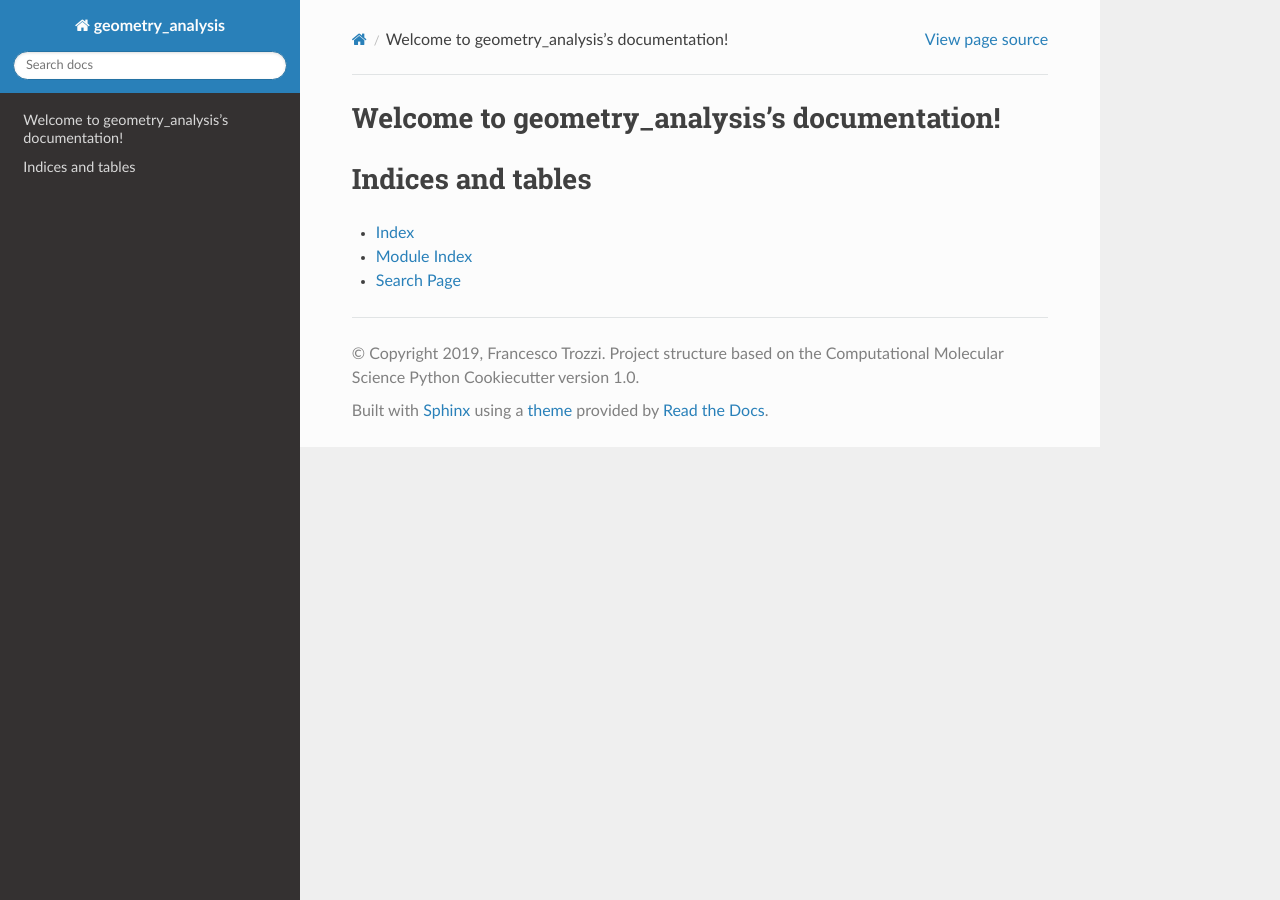
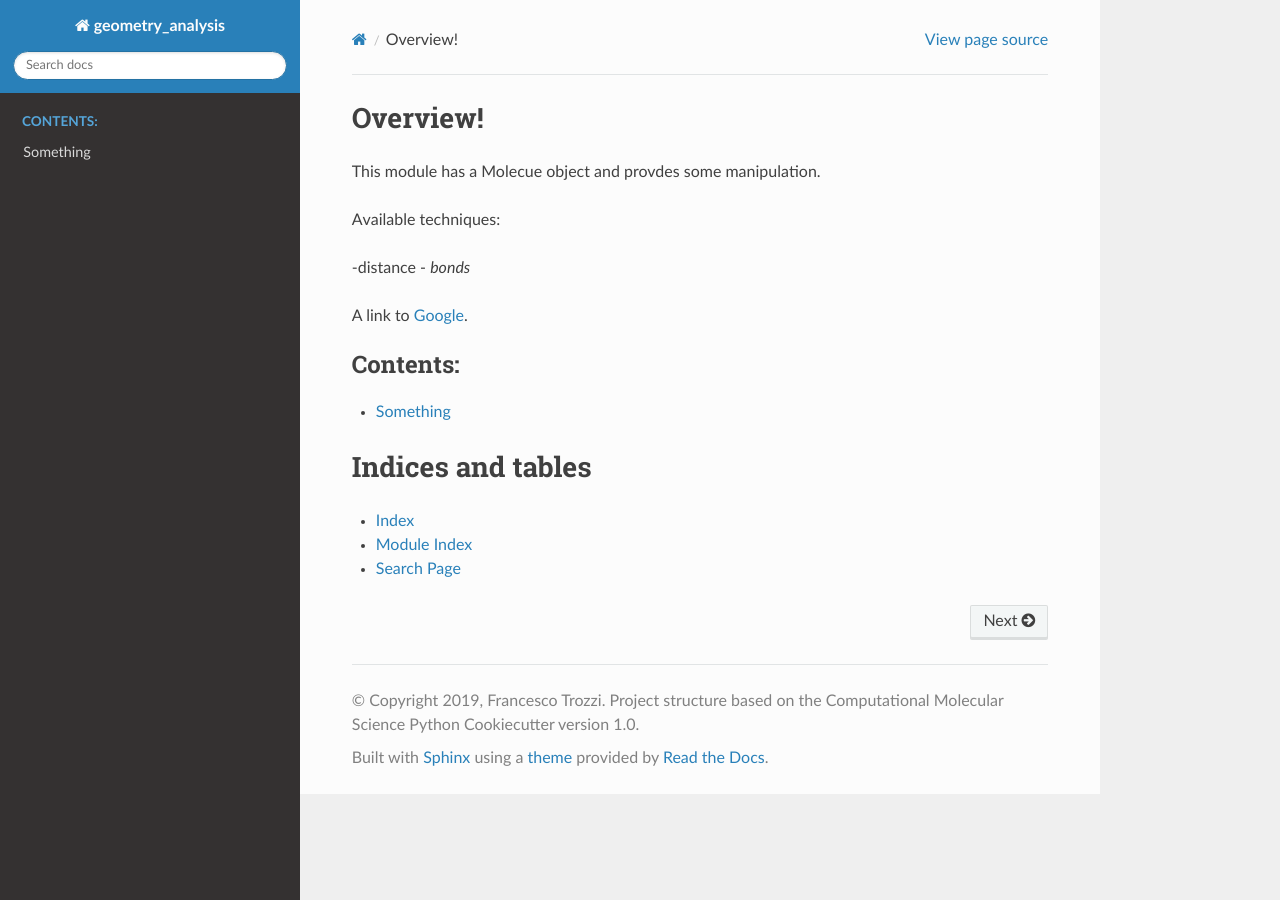
Before and after one commit to FTrozzi93/geometry_analysis, a Sphinx documentation site: the page built from docs/index.rst, in a window 1280 px wide. Built offline with Sphinx 7.4.7 and the Read the Docs theme 2.0.0, drawn with Linux system fonts in a browser that asks for light colours.

Commit message:
Additional text to index

```diff
--- a/docs/index.rst
+++ b/docs/index.rst
@@ -3,14 +3,23 @@
    You can adapt this file completely to your liking, but it should at least
    contain the root `toctree` directive.
 
-Welcome to geometry_analysis's documentation!
+Overview!
 =========================================================
+
+This module has a Molecue object and provdes some manipulation.
+
+Available techniques:
+
+-distance
+- *bonds*
+
+A link to `Google <www.google.com>`_.
 
 .. toctree::
    :maxdepth: 2
    :caption: Contents:
 
-
+   something
 
 Indices and tables
 ==================
--- /dev/null
+++ b/docs/something.rst
@@ -0,0 +1,4 @@
+Something
+=========
+
+Something Something Something
```
